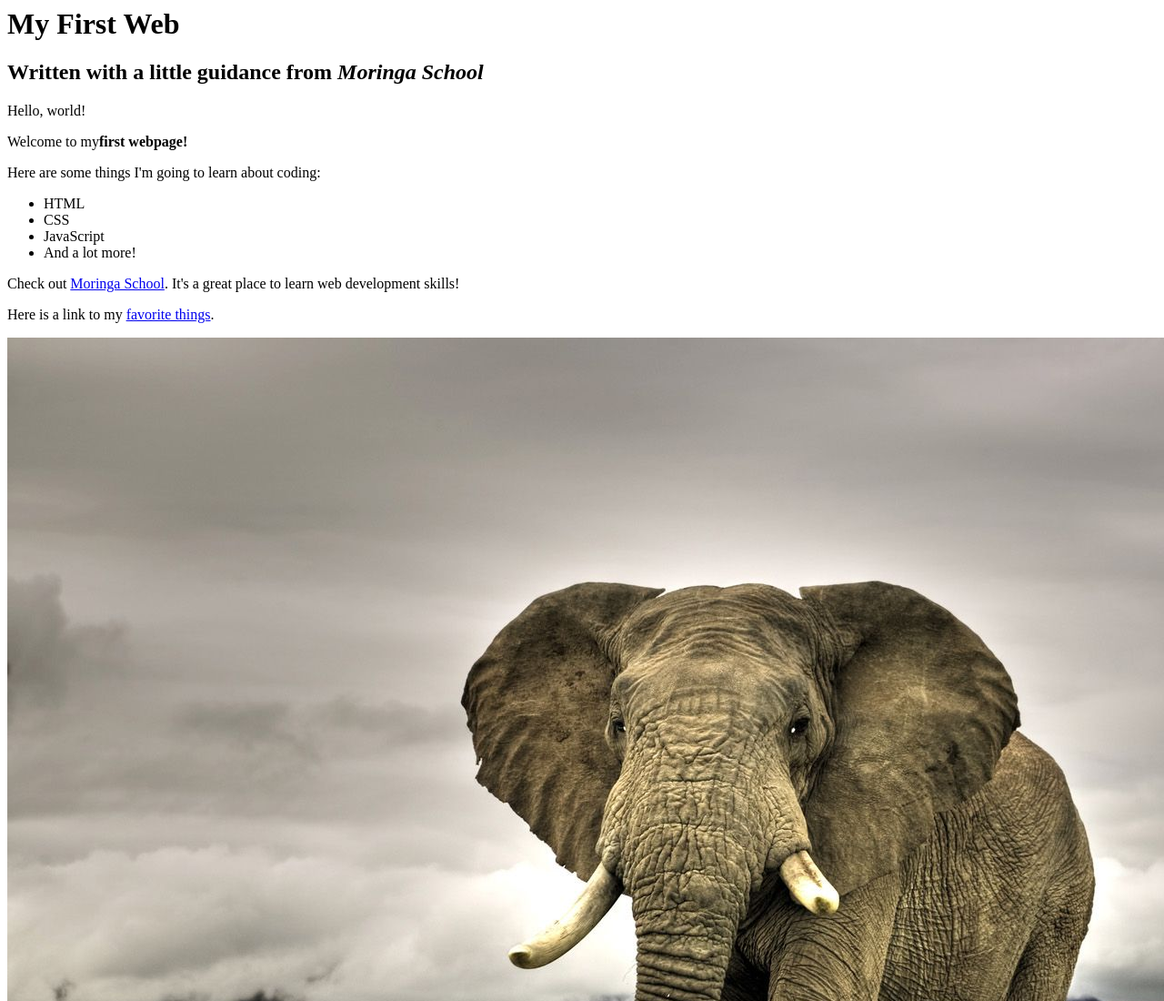
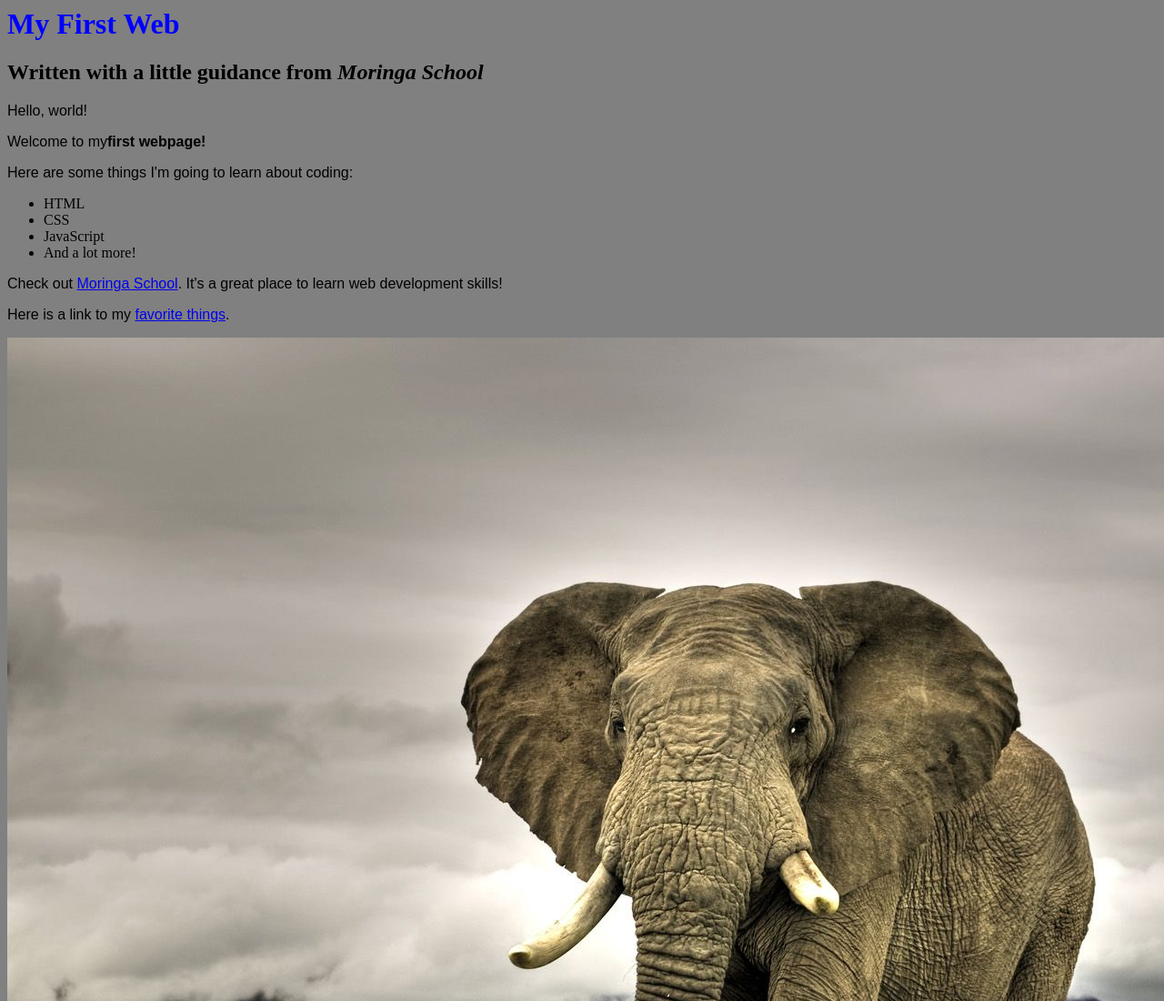
Before and after one commit to peninah-njeri/webpage, a plain HTML site: page index.html in a window 1280 px wide. Shown: the top 1100 px of the page at 91% size. Drawn offline with Linux system fonts and the light colour scheme.

```diff
--- /dev/null
+++ b/css/styles.css
@@ -0,0 +1,10 @@
+h1{
+    color: blue;
+    text-align: centre;
+}
+body{
+    background-color: grey;
+}
+p{
+    font-family: sans-serif
+}
--- a/my-first-web.html
+++ b/index.html
@@ -2,6 +2,9 @@
 <html>
   <head>
     <title>My first web!</title>
+    <link href="css/styles.css" rel="stylesheet" type="text/css">
+
+
   </head>
   <body>
     <h1>My First Web</h1>
```
Also changed, not shown: my-favorite-things.html (+3 -1 lines), images/haves.jpg, images/loving.jpg, images/ray.jpg (added), images/transporter.jpg (added), images/trasporter.jpg (deleted).
